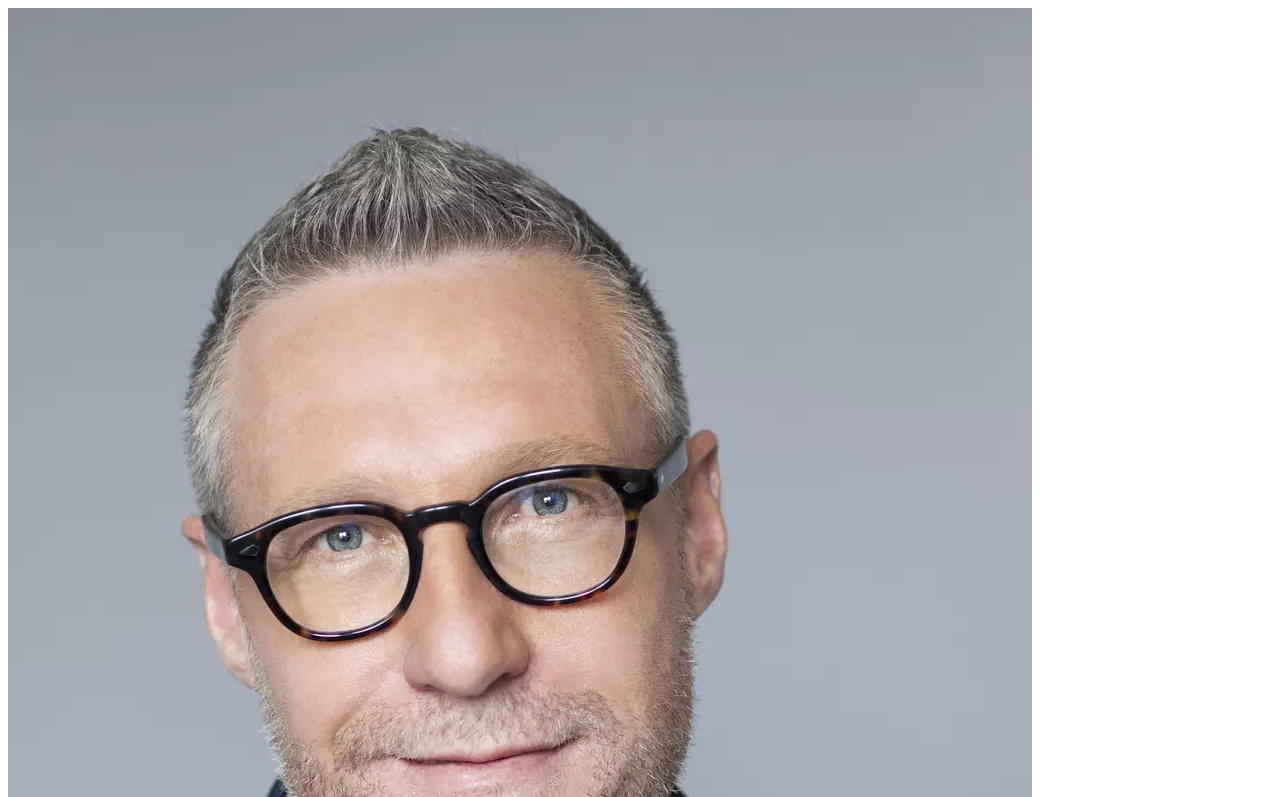
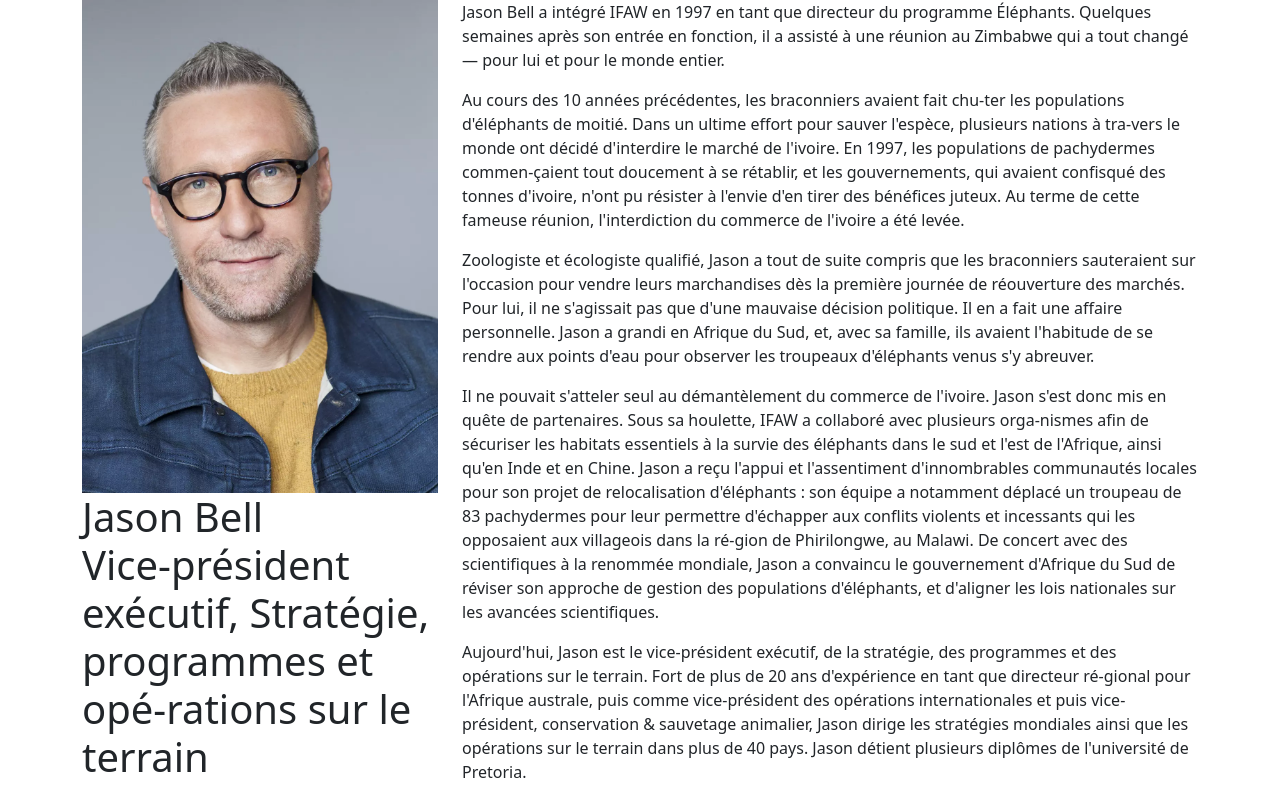
Before and after one commit to yvandouenel/jason2024-02, a plain HTML site: page index.html in a window 1280 px wide. Shown: the top 797 px of the page. Drawn offline with nearby package versions, Linux system fonts and the light colour scheme.

Commit message:
Ajout de bootstrap et de quelques classes.

```diff
--- a/index.html
+++ b/index.html
@@ -6,15 +6,16 @@
   <meta http-equiv="X-UA-Compatible" content="IE=edge">
   <meta name="viewport" content="width=device-width, initial-scale=1.0">
   <title>CV</title>
+  <link href="https://cdn.jsdelivr.net/npm/bootstrap@5.0.2/dist/css/bootstrap.min.css" rel="stylesheet" integrity="sha384-EVSTQN3/azprG1Anm3QDgpJLIm9Nao0Yz1ztcQTwFspd3yD65VohhpuuCOmLASjC" crossorigin="anonymous">
+</head>
+<body class="container">
+  <div class="row">
+    <header class="col-md-4">
 
-<body class="">
-  <div class=" ">
-    <header class="">
-
-      <img src="./images/JASON-BELL.jpg" alt="" class="">
+      <img src="./images/JASON-BELL.jpg" alt="" class="img-fluid">
       <h1>Jason Bell <br>Vice-président exécutif, Stratégie, programmes et opé-rations sur le terrain</h1>
     </header>
-    <main class="">
+    <main class="col-md-8">
       <section>
         <p>Jason Bell a intégré IFAW en 1997 en tant que directeur du programme Éléphants. Quelques semaines après son
           entrée en fonction, il a assisté à une réunion au Zimbabwe qui a tout changé — pour lui et pour le monde entier.
```
